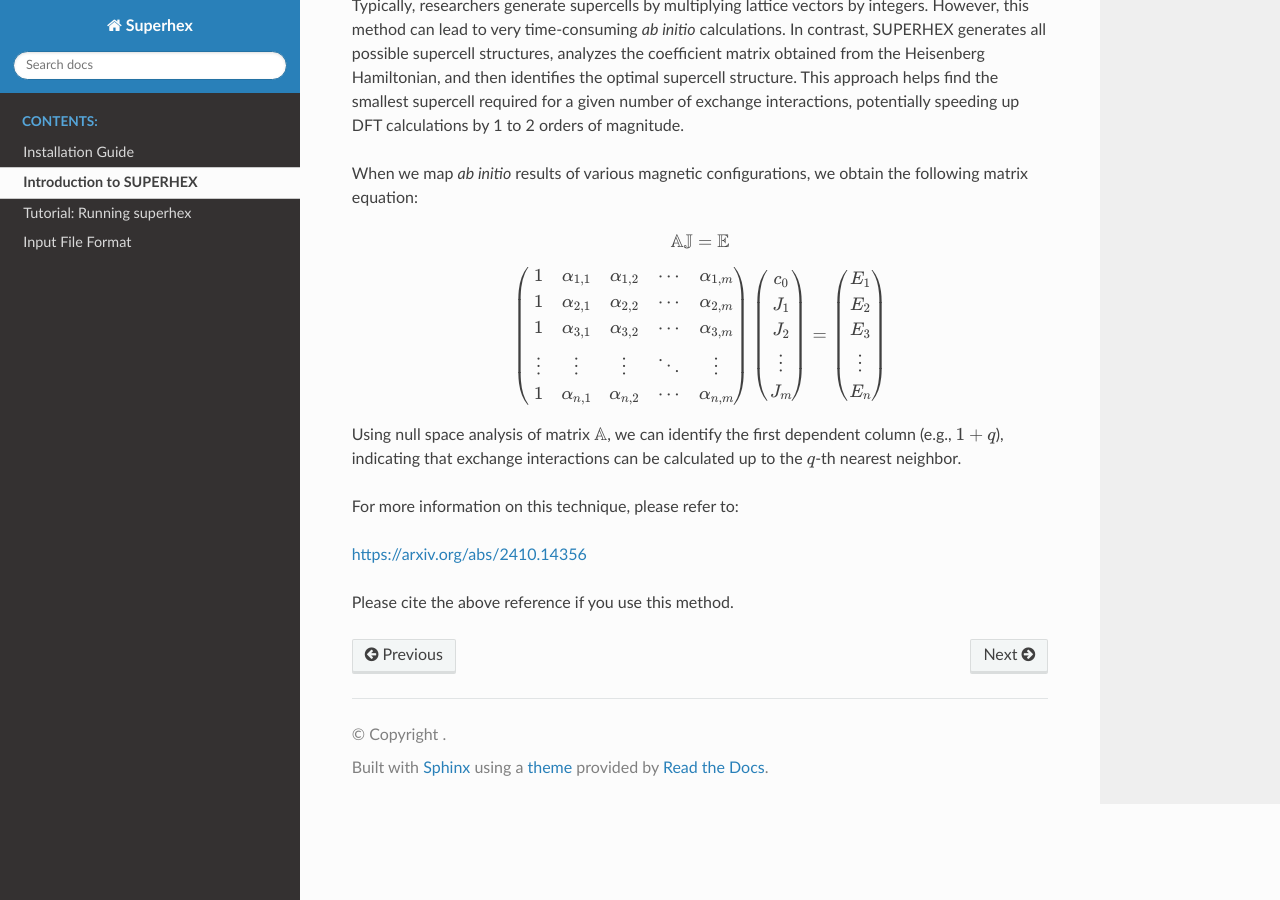
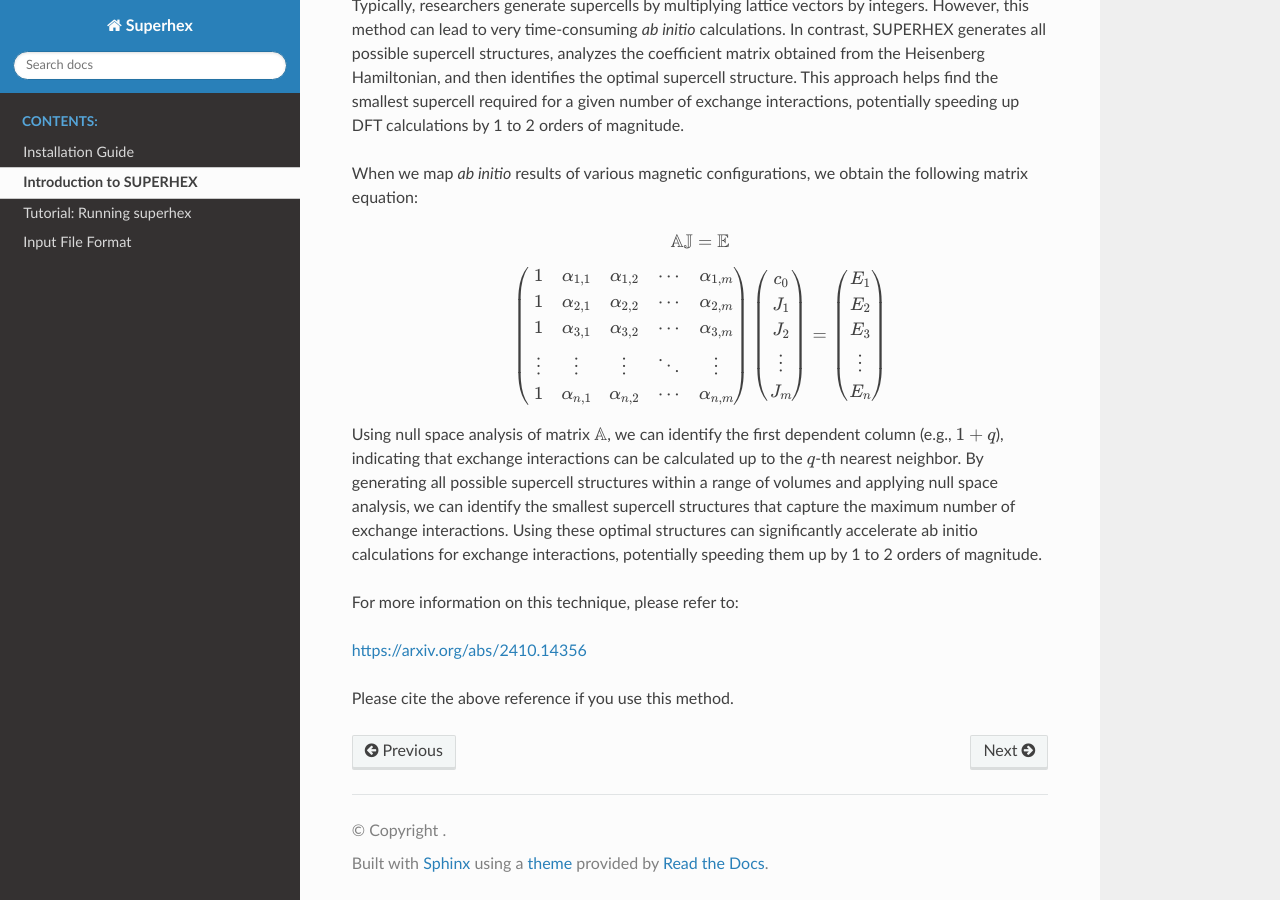
Before and after one commit to malaei/SUPERHEX, a Sphinx documentation site: the page built from docs/intro.rst, in a window 1280 px wide and 900 px high, scrolled down 866 px. Built offline with Sphinx 7.4.7 and the Read the Docs theme 3.1.0, drawn with Linux system fonts in a browser that asks for light colours; pages that are not in the unit, such as notebooks, are missing from menus.

Commit message:
update docs

```diff
--- a/docs/intro.rst
+++ b/docs/intro.rst
@@ -44,7 +44,7 @@ When we map *ab initio* results of various magnetic configurations, we obtain th
     \end{pmatrix}
 
 Using null space analysis of matrix :math:`\mathbb{A}`, we can identify the first dependent column (e.g., :math:`1 + q`), indicating that exchange interactions can be calculated up to the :math:`q`-th nearest neighbor.
-
+By generating all possible supercell structures within a range of volumes and applying null space analysis, we can identify the smallest supercell structures that capture the maximum number of exchange interactions. Using these optimal structures can significantly accelerate ab initio calculations for exchange interactions, potentially speeding them up by 1 to 2 orders of magnitude.
 
 For more information on this technique, please refer to:
 
```
